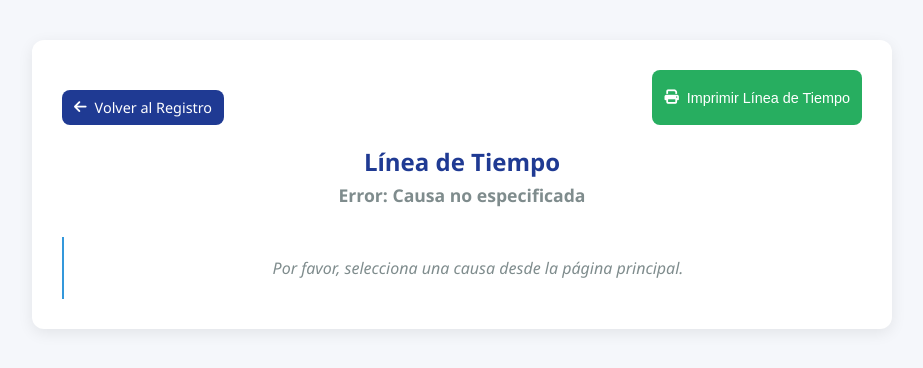
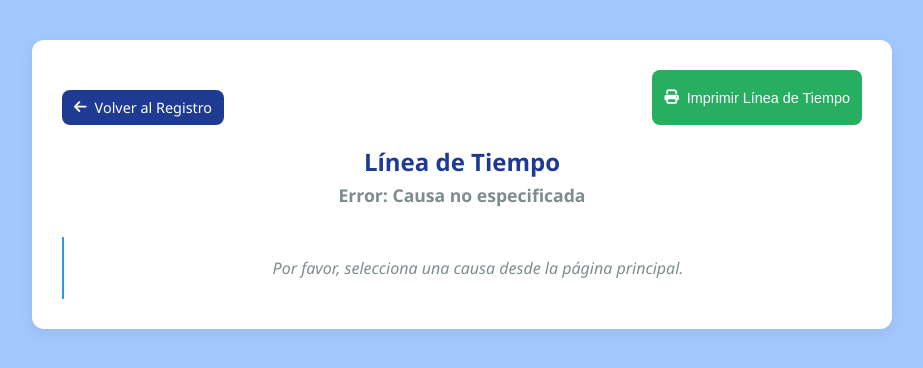
Before and after one commit to Defensoria6/linea-tiempo, a plain HTML site: page index.html in a window 1280 px wide. Shown: the whole page, without its empty margins (178-1101 px from the left). Drawn offline with Linux system fonts and the light colour scheme.

Commit message:
Update index.html

```diff
--- a/index.html
+++ b/index.html
@@ -7,7 +7,7 @@
     <link rel="stylesheet" href="https://cdnjs.cloudflare.com/ajax/libs/font-awesome/6.5.0/css/all.min.css"/>
     <style>
         :root {
-            --bg: #f5f7fb;
+            --bg: #a3c8ff;
             --card: #fff;
             --primary: #1f3a93;
             --accent: #3498db;
```
